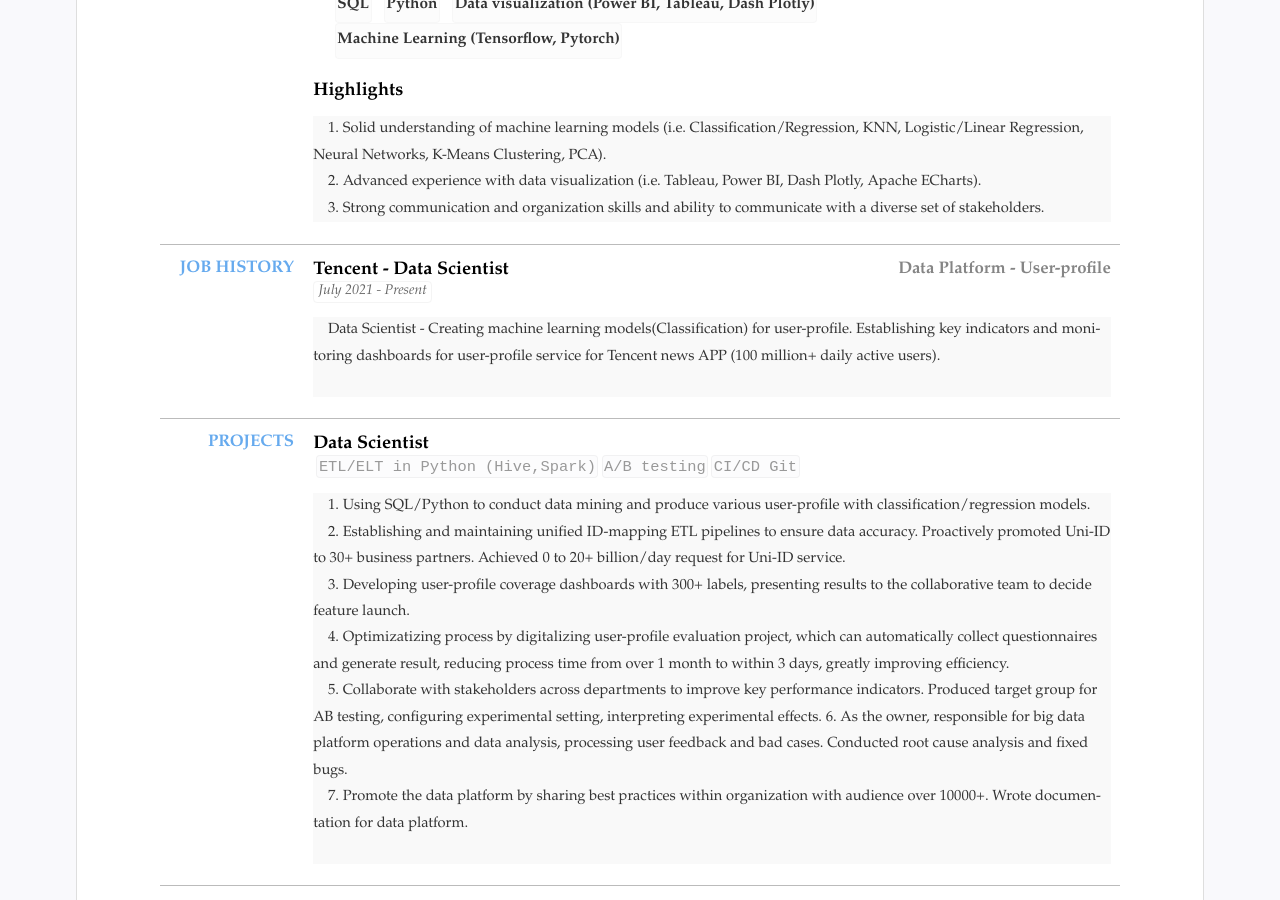
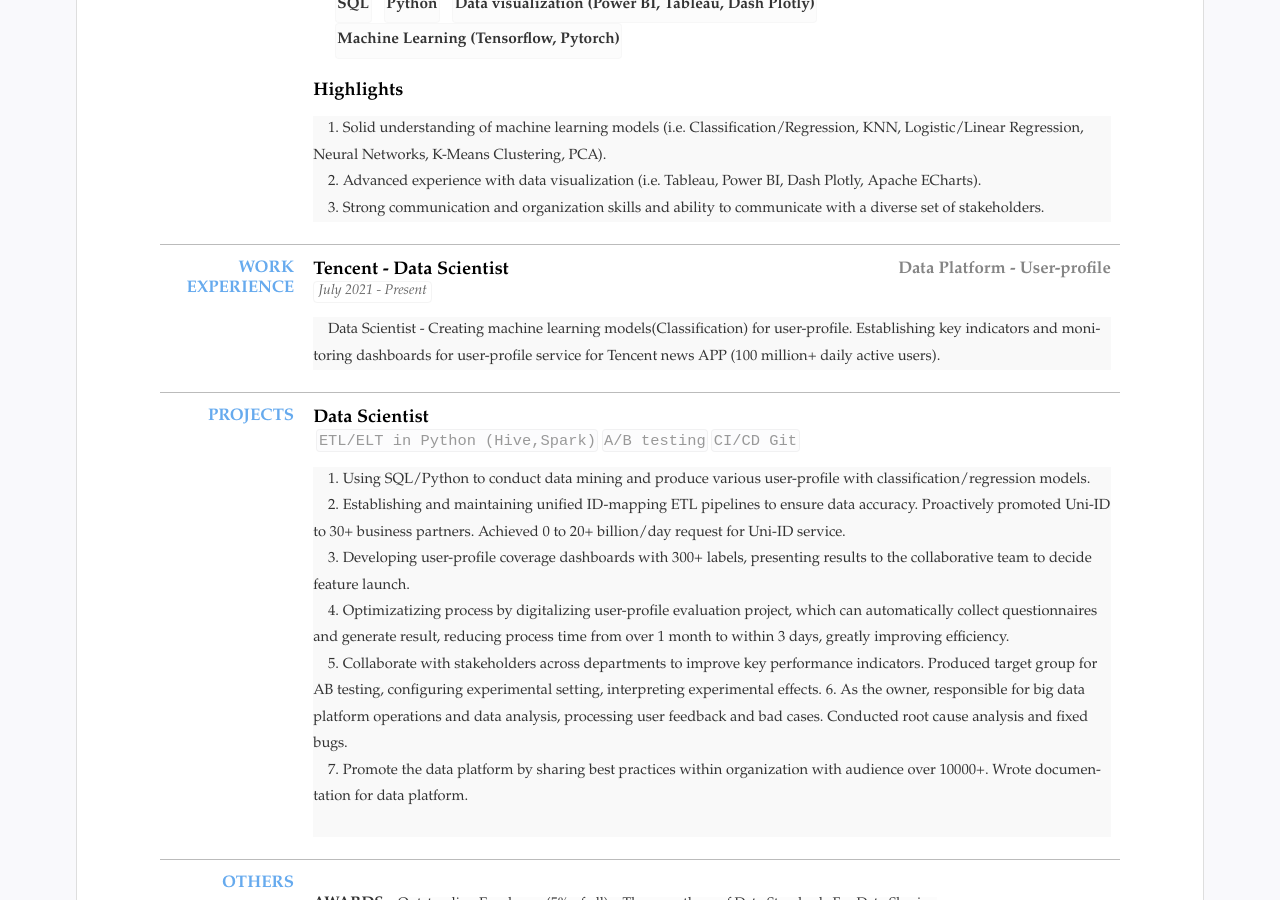
Before and after one commit to hazelyang518/eng_cv, a Jekyll site: the page built from index.html, in a window 1280 px wide and 900 px high, scrolled down 513 px. Built offline with Jekyll 4.4.1, drawn with Linux system fonts in a browser that asks for light colours.

Commit message:
Update resume.yml

```diff
--- a/_data/resume.yml
+++ b/_data/resume.yml
@@ -76,7 +76,7 @@ main: #简历主要内容，
              # 1. Proven experience as a Data Analyst, improving products and extracting insights from user-profile. <br>  &nbsp &nbsp
              #  Mastered various data analysis techniques (i.e. Retention analysis, Funnel analysis, RFM model, clustering). <br>  &nbsp &nbsp
 
-- type:  JOB HISTORY
+- type:  WORK EXPERIENCE
   # name: WORK EXPERIENCE
   content:
   - title: Tencent - Data Scientist
@@ -90,7 +90,7 @@ main: #简历主要内容，
     # - 画像提升
     # - 实验配置
     # summary: 职务或者工作总结(自动折叠)
-    detail: Data Scientist - Creating machine learning models(Classification) for user-profile. Establishing key indicators and monitoring dashboards for user-profile service for Tencent news APP (100 million+ daily active users). <br>  &nbsp &nbsp
+    detail: Data Scientist - Creating machine learning models(Classification) for user-profile. Establishing key indicators and monitoring dashboards for user-profile service for Tencent news APP (100 million+ daily active users).
 
     open: open
     #可以设置open默认展开
```
